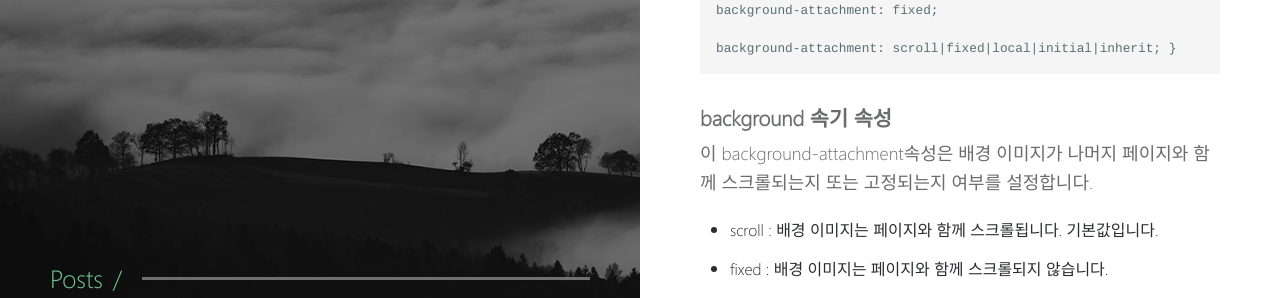
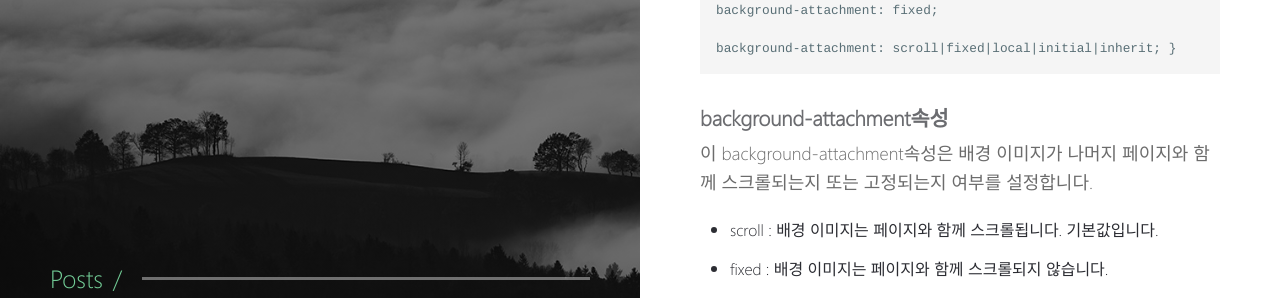
Before and after one commit to yubobae/yubobae.github.com, a Jekyll site: the page built from _posts/css/2018-08-28-background-attachment.md, in a window 1280 px wide. Shown: the part 285-583 px from the top of the page. Built offline with Jekyll 4.4.1, drawn with Linux system fonts in a browser that asks for light colours.

Commit message:
Update 2018-08-28-background-attachment.md

```diff
--- a/_posts/css/2018-08-28-background-attachment.md
+++ b/_posts/css/2018-08-28-background-attachment.md
@@ -18,7 +18,7 @@ tags:
     background-attachment: scroll|fixed|local|initial|inherit;
 }
 
-### background 속기 속성
+### background-attachment속성
 
 이 background-attachment속성은 배경 이미지가 나머지 페이지와 함께 스크롤되는지 또는 고정되는지 여부를 설정합니다.
 
```
